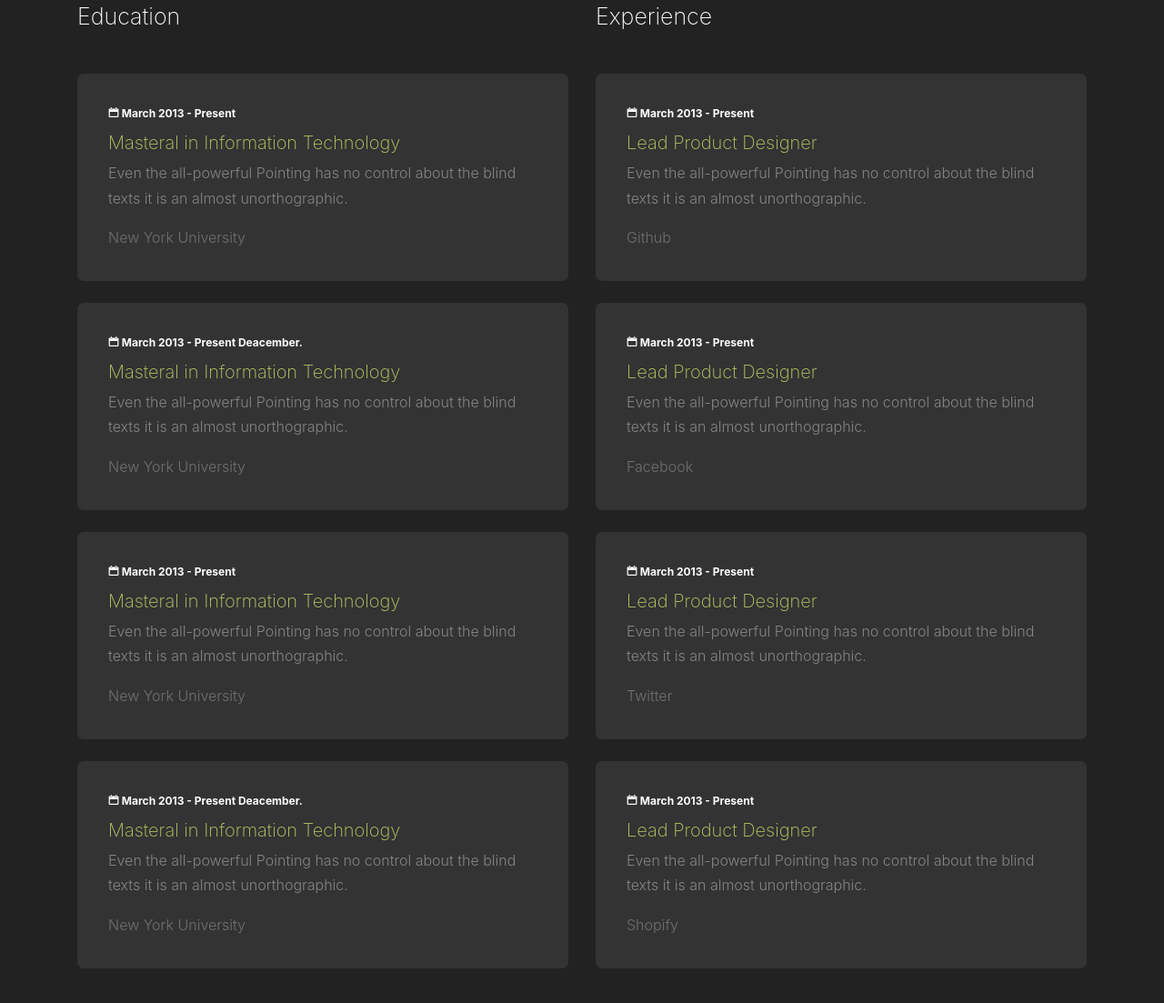
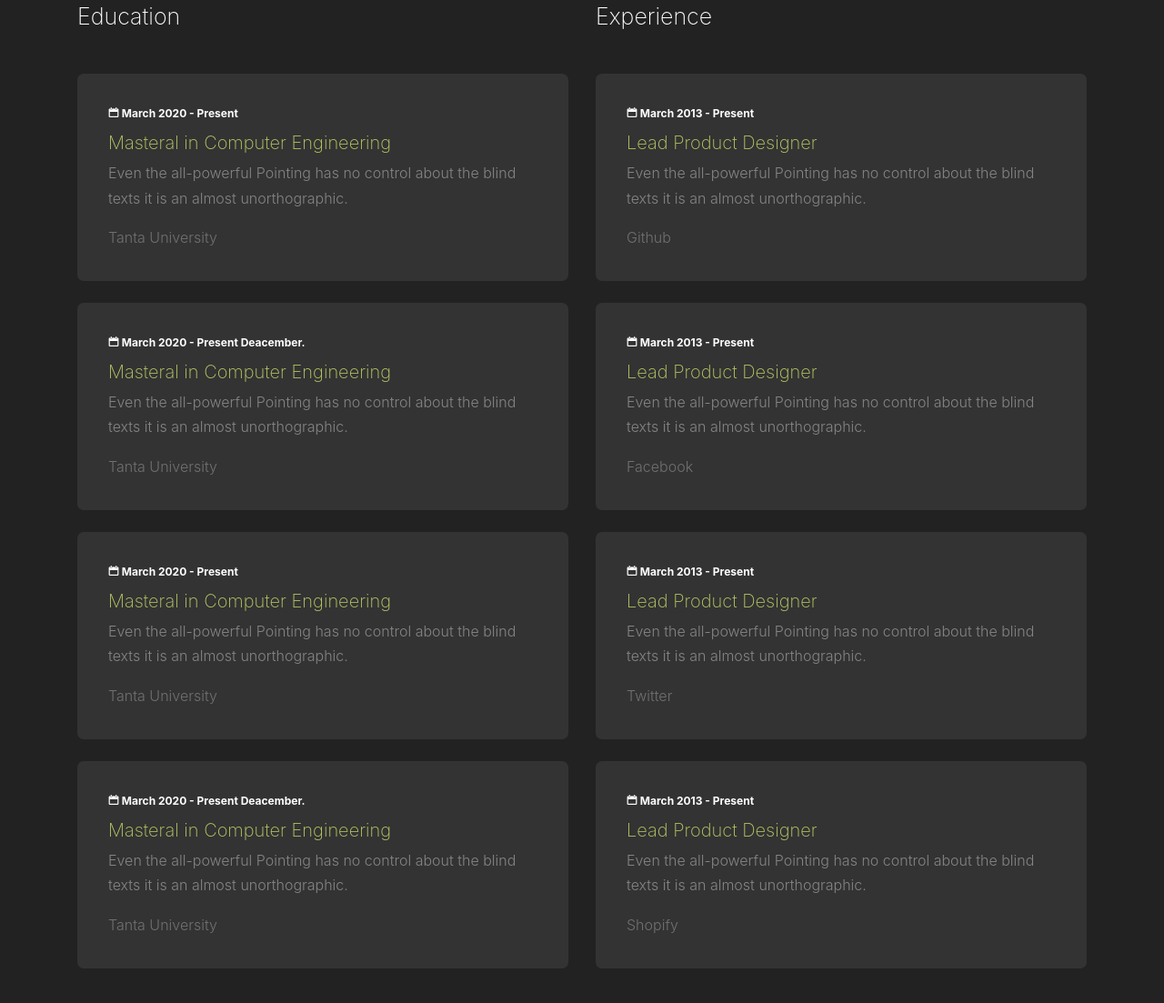
Before and after one commit to EslamElkfafy/my-portfolio, a plain HTML site: page index.html in a window 1280 px wide. Shown: the part 2307-3410 px from the top of the page at 91% size. Drawn offline with nearby package versions, Linux system fonts and the light colour scheme; files whose address does not match are found by name.

Commit message:
change resume

```diff
--- a/index.html
+++ b/index.html
@@ -215,31 +215,31 @@
 				<div class="col-md-6">
 					<h2 class="mb-5">Education</h2>
 					<div class="resume-item mb-4">
-						<span class="date"><span class="icon-calendar"></span> March 2013 - Present</span>
-						<h3>Masteral in Information Technology</h3>
+						<span class="date"><span class="icon-calendar"></span> March 2020 - Present</span>
+						<h3>Masteral in Computer Engineering</h3>
 						<p>Even the all-powerful Pointing has no control about the blind texts it is an almost unorthographic.</p>
-						<span class="school">New York University</span>
+						<span class="school">Tanta University</span>
 					</div>
 
 					<div class="resume-item mb-4">
-						<span class="date"><span class="icon-calendar"></span> March 2013 - Present Deacember.</span>
-						<h3>Masteral in Information Technology</h3>
+						<span class="date"><span class="icon-calendar"></span> March 2020 - Present Deacember.</span>
+						<h3>Masteral in Computer Engineering</h3>
 						<p>Even the all-powerful Pointing has no control about the blind texts it is an almost unorthographic.</p>
-						<span class="school">New York University</span>
+						<span class="school">Tanta University</span>
 					</div>
 
 					<div class="resume-item mb-4">
-						<span class="date"><span class="icon-calendar"></span> March 2013 - Present</span>
-						<h3>Masteral in Information Technology</h3>
+						<span class="date"><span class="icon-calendar"></span> March 2020 - Present</span>
+						<h3>Masteral in Computer Engineering</h3>
 						<p>Even the all-powerful Pointing has no control about the blind texts it is an almost unorthographic.</p>
-						<span class="school">New York University</span>
+						<span class="school">Tanta University</span>
 					</div>
 
 					<div class="resume-item mb-4">
-						<span class="date"><span class="icon-calendar"></span> March 2013 - Present Deacember.</span>
-						<h3>Masteral in Information Technology</h3>
+						<span class="date"><span class="icon-calendar"></span> March 2020 - Present Deacember.</span>
+						<h3>Masteral in Computer Engineering</h3>
 						<p>Even the all-powerful Pointing has no control about the blind texts it is an almost unorthographic.</p>
-						<span class="school">New York University</span>
+						<span class="school">Tanta University</span>
 					</div>
 
 				</div>
```
